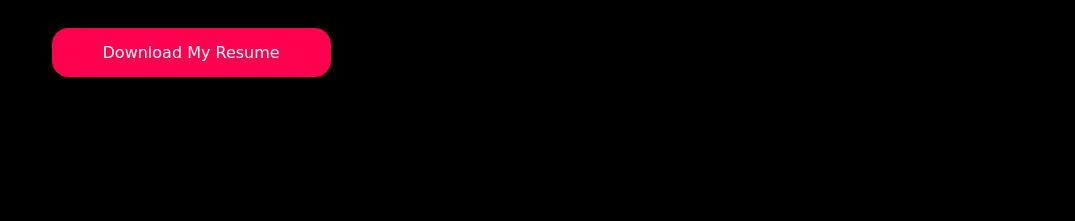
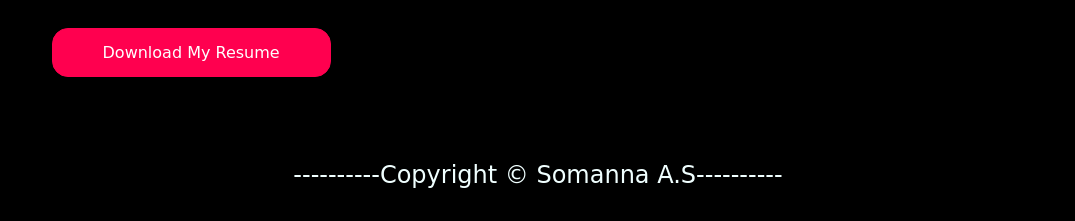
Before and after one commit to Somanna-AS/Portfolio, a plain HTML site: page index.html in a window 1280 px wide. Shown: the part 2515-2736 px from the top of the page, without its empty margins (102-1177 px from the left). Before the commit the page ends 2660 px from the top, so only its background shows below. Drawn offline with Linux system fonts and the light colour scheme.

Commit message:
third commit

```diff
--- a/index.html
+++ b/index.html
@@ -115,6 +115,10 @@
                     <a href="./img/Somanna-Resume.pdf" download class="btn rebtn">Download My Resume</a>
                 </div>
         </div>
+
+    </div>
+    <div class="copyright">
+        <p>----------Copyright &#169; Somanna A.S----------</p>
     </div>
     <script src="./script.js"></script>
 </body>
--- a/style.css
+++ b/style.css
@@ -249,3 +249,11 @@ nav ul li a:hover::after{
     background-color: #ff004f;
     display: inline-block;
 }
+
+.copyright{
+    display:flex;
+    align-content: center;
+    justify-content: center;
+    font-size: 3vh;
+
+}
```
